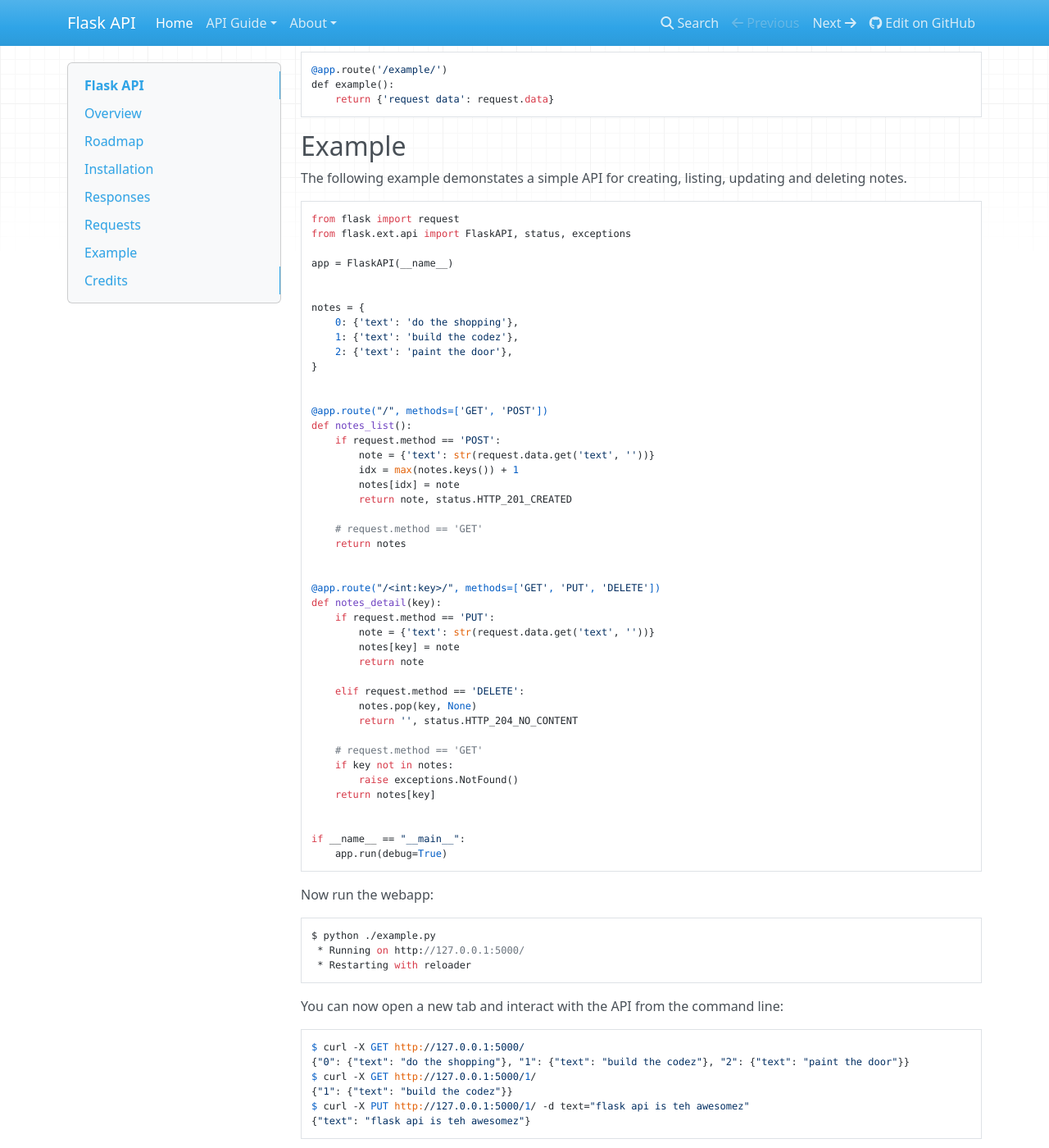
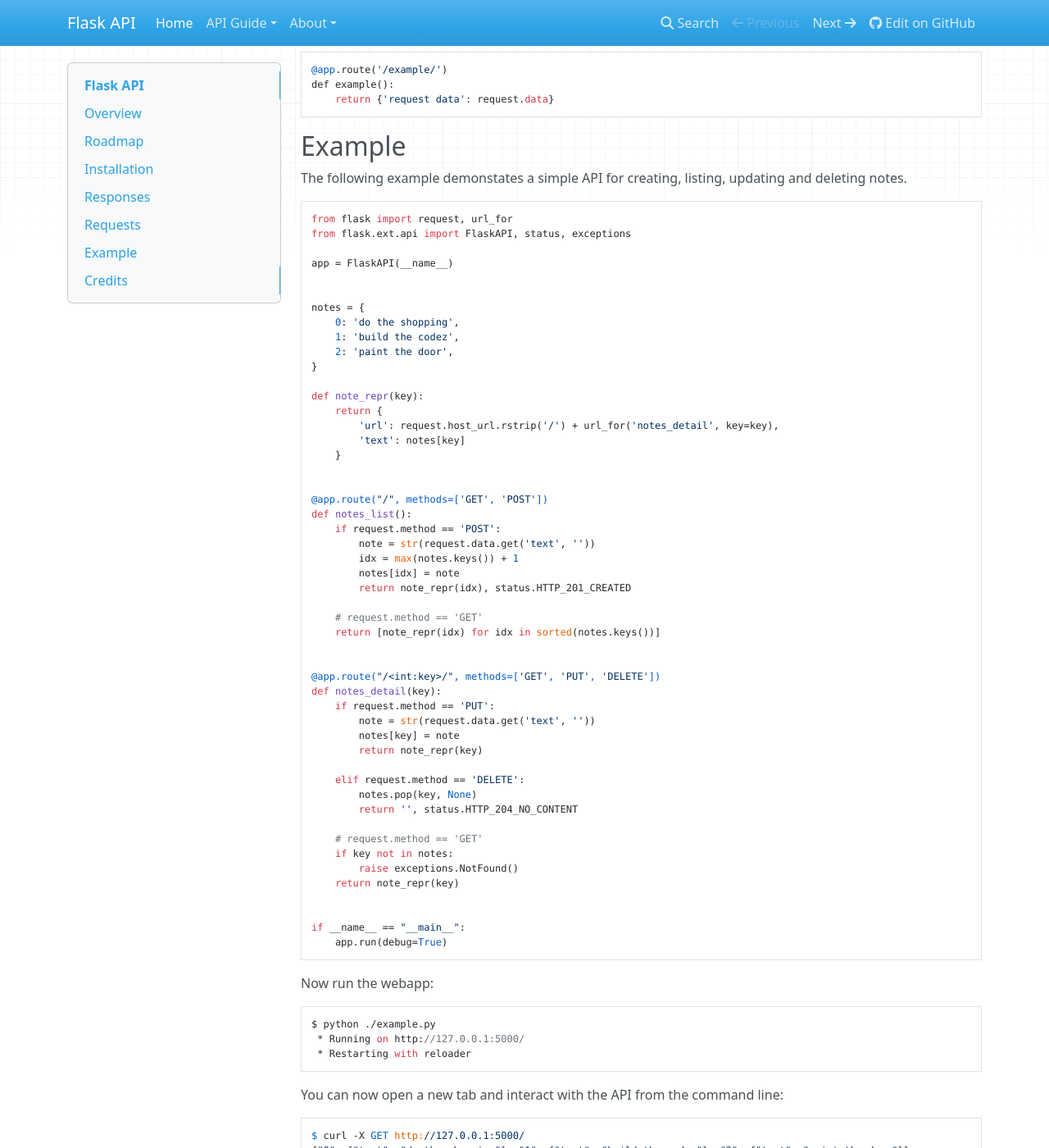
Before and after one commit to flask-api/flask-api, an MkDocs documentation site: the page built from docs/index.md, in a window 1280 px wide and 1400 px high, scrolled down 2492 px. Shown: the whole window at 82% size. Built offline with MkDocs 1.6.1, drawn with Linux system fonts in a browser that asks for light colours; nearby versions of some CDN libraries; old or Windows-style settings are respelled for this version of MkDocs.

```diff
--- a/docs/index.md
+++ b/docs/index.md
@@ -70,50 +70,56 @@ Access the parsed request data using `request.data`.  This will handle JSON or f
 
 The following example demonstates a simple API for creating, listing, updating and deleting notes.
 
-    from flask import request
-    from flask.ext.api import FlaskAPI, status, exceptions
+	from flask import request, url_for
+	from flask.ext.api import FlaskAPI, status, exceptions
 
-    app = FlaskAPI(__name__)
+	app = FlaskAPI(__name__)
 
 
-    notes = {
-        0: {'text': 'do the shopping'},
-        1: {'text': 'build the codez'},
-        2: {'text': 'paint the door'},
-    }
+	notes = {
+	    0: 'do the shopping',
+	    1: 'build the codez',
+	    2: 'paint the door',
+	}
+
+	def note_repr(key):
+	    return {
+	        'url': request.host_url.rstrip('/') + url_for('notes_detail', key=key),
+	        'text': notes[key]
+	    }
 
 
-    @app.route("/", methods=['GET', 'POST'])
-    def notes_list():
-        if request.method == 'POST':
-            note = {'text': str(request.data.get('text', ''))}
-            idx = max(notes.keys()) + 1
-            notes[idx] = note
-            return note, status.HTTP_201_CREATED
+	@app.route("/", methods=['GET', 'POST'])
+	def notes_list():
+	    if request.method == 'POST':
+	        note = str(request.data.get('text', ''))
+	        idx = max(notes.keys()) + 1
+	        notes[idx] = note
+	        return note_repr(idx), status.HTTP_201_CREATED
 
-        # request.method == 'GET'
-        return notes
+	    # request.method == 'GET'
+	    return [note_repr(idx) for idx in sorted(notes.keys())]
 
 
-    @app.route("/<int:key>/", methods=['GET', 'PUT', 'DELETE'])
-    def notes_detail(key):
-        if request.method == 'PUT':
-            note = {'text': str(request.data.get('text', ''))}
-            notes[key] = note
-            return note
+	@app.route("/<int:key>/", methods=['GET', 'PUT', 'DELETE'])
+	def notes_detail(key):
+	    if request.method == 'PUT':
+	        note = str(request.data.get('text', ''))
+	        notes[key] = note
+	        return note_repr(key)
 
-        elif request.method == 'DELETE':
-            notes.pop(key, None)
-            return '', status.HTTP_204_NO_CONTENT
+	    elif request.method == 'DELETE':
+	        notes.pop(key, None)
+	        return '', status.HTTP_204_NO_CONTENT
 
-        # request.method == 'GET'
-        if key not in notes:
-            raise exceptions.NotFound()
-        return notes[key]
+	    # request.method == 'GET'
+	    if key not in notes:
+	        raise exceptions.NotFound()
+	    return note_repr(key)
 
 
-    if __name__ == "__main__":
-        app.run(debug=True)
+	if __name__ == "__main__":
+	    app.run(debug=True)
 
 Now run the webapp:
 
```
Also changed, not shown: README.md (+39 -32 lines), example.py (+16 -10 lines).
